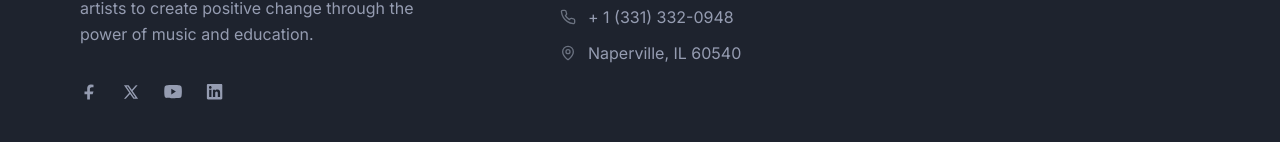
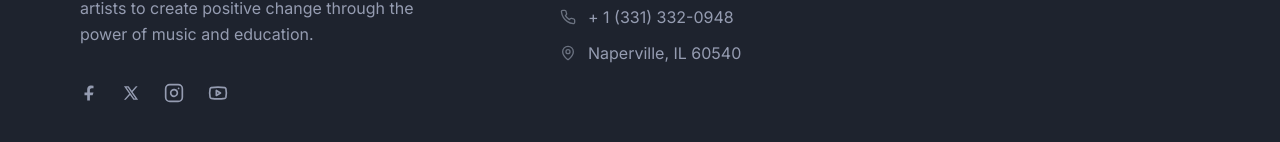
Before and after one commit to duansha/mu5ic4good, a Next.js app: page / in a window 1280 px wide. Shown: the part 1016-1158 px from the top of the page. Built offline with nearby package versions, Linux system fonts and the light colour scheme; a web font is replaced by a local one.

Commit message:
Fix svg icons

```diff
--- a/src/components/Footer/index.tsx
+++ b/src/components/Footer/index.tsx
@@ -72,7 +72,7 @@ const Footer = () => {
                     </svg>
                   </a>
                   <a
-                    href="https://www.facebook.com/people/Mu5ic4good/61577953505992/"
+                    href="https://x.com/MU5IC4GOOD"
                     aria-label="social-link"
                     target="_blank"
                     rel="noopener noreferrer"
@@ -101,12 +101,27 @@ const Footer = () => {
                     className="text-body-color hover:text-primary dark:text-body-color-dark dark:hover:text-primary mr-6 duration-300"
                   >
                     <svg
-                      width="18"
-                      height="14"
-                      viewBox="0 0 18 14"
-                      className="fill-current"
+                      xmlns="http://www.w3.org/2000/svg"
+                      width="24"
+                      height="24"
+                      viewBox="0 0 24 24"
+                      fill="none"
+                      stroke="currentColor"
+                      strokeWidth="2"
+                      strokeLinecap="round"
+                      strokeLinejoin="round"
+                      className="lucide lucide-instagram h-5 w-5"
                     >
-                      <path d="M17.5058 2.07119C17.3068 1.2488 16.7099 0.609173 15.9423 0.395963C14.5778 7.26191e-08 9.0627 0 9.0627 0C9.0627 0 3.54766 7.26191e-08 2.18311 0.395963C1.41555 0.609173 0.818561 1.2488 0.619565 2.07119C0.25 3.56366 0.25 6.60953 0.25 6.60953C0.25 6.60953 0.25 9.68585 0.619565 11.1479C0.818561 11.9703 1.41555 12.6099 2.18311 12.8231C3.54766 13.2191 9.0627 13.2191 9.0627 13.2191C9.0627 13.2191 14.5778 13.2191 15.9423 12.8231C16.7099 12.6099 17.3068 11.9703 17.5058 11.1479C17.8754 9.68585 17.8754 6.60953 17.8754 6.60953C17.8754 6.60953 17.8754 3.56366 17.5058 2.07119ZM7.30016 9.44218V3.77687L11.8771 6.60953L7.30016 9.44218Z" />
+                      <rect
+                        width="20"
+                        height="20"
+                        x="2"
+                        y="2"
+                        rx="5"
+                        ry="5"
+                      ></rect>
+                      <path d="M16 11.37A4 4 0 1 1 12.63 8 4 4 0 0 1 16 11.37z"></path>
+                      <line x1="17.5" x2="17.51" y1="6.5" y2="6.5"></line>
                     </svg>
                   </a>
                   <a
@@ -117,12 +132,19 @@ const Footer = () => {
                     className="text-body-color hover:text-primary dark:text-body-color-dark dark:hover:text-primary duration-300"
                   >
                     <svg
-                      width="17"
-                      height="16"
-                      viewBox="0 0 17 16"
-                      className="fill-current"
+                      xmlns="http://www.w3.org/2000/svg"
+                      width="24"
+                      height="24"
+                      viewBox="0 0 24 24"
+                      fill="none"
+                      stroke="currentColor"
+                      strokeWidth="2"
+                      strokeLinecap="round"
+                      strokeLinejoin="round"
+                      className="lucide lucide-youtube h-5 w-5"
                     >
-                      <path d="M15.2196 0H1.99991C1.37516 0 0.875366 0.497491 0.875366 1.11936V14.3029C0.875366 14.8999 1.37516 15.4222 1.99991 15.4222H15.1696C15.7943 15.4222 16.2941 14.9247 16.2941 14.3029V1.09448C16.3441 0.497491 15.8443 0 15.2196 0ZM5.44852 13.1089H3.17444V5.7709H5.44852V13.1089ZM4.29899 4.75104C3.54929 4.75104 2.97452 4.15405 2.97452 3.43269C2.97452 2.71133 3.57428 2.11434 4.29899 2.11434C5.02369 2.11434 5.62345 2.71133 5.62345 3.43269C5.62345 4.15405 5.07367 4.75104 4.29899 4.75104ZM14.07 13.1089H11.796V9.55183C11.796 8.7061 11.771 7.58674 10.5964 7.58674C9.39693 7.58674 9.222 8.53198 9.222 9.47721V13.1089H6.94792V5.7709H9.17202V6.79076H9.19701C9.52188 6.19377 10.2466 5.59678 11.3711 5.59678C13.6952 5.59678 14.12 7.08925 14.12 9.12897V13.1089H14.07Z" />
+                      <path d="M2.5 17a24.12 24.12 0 0 1 0-10 2 2 0 0 1 1.4-1.4 49.56 49.56 0 0 1 16.2 0A2 2 0 0 1 21.5 7a24.12 24.12 0 0 1 0 10 2 2 0 0 1-1.4 1.4 49.55 49.55 0 0 1-16.2 0A2 2 0 0 1 2.5 17"></path>
+                      <path d="m10 15 5-3-5-3z"></path>
                     </svg>
                   </a>
                 </div>
```
